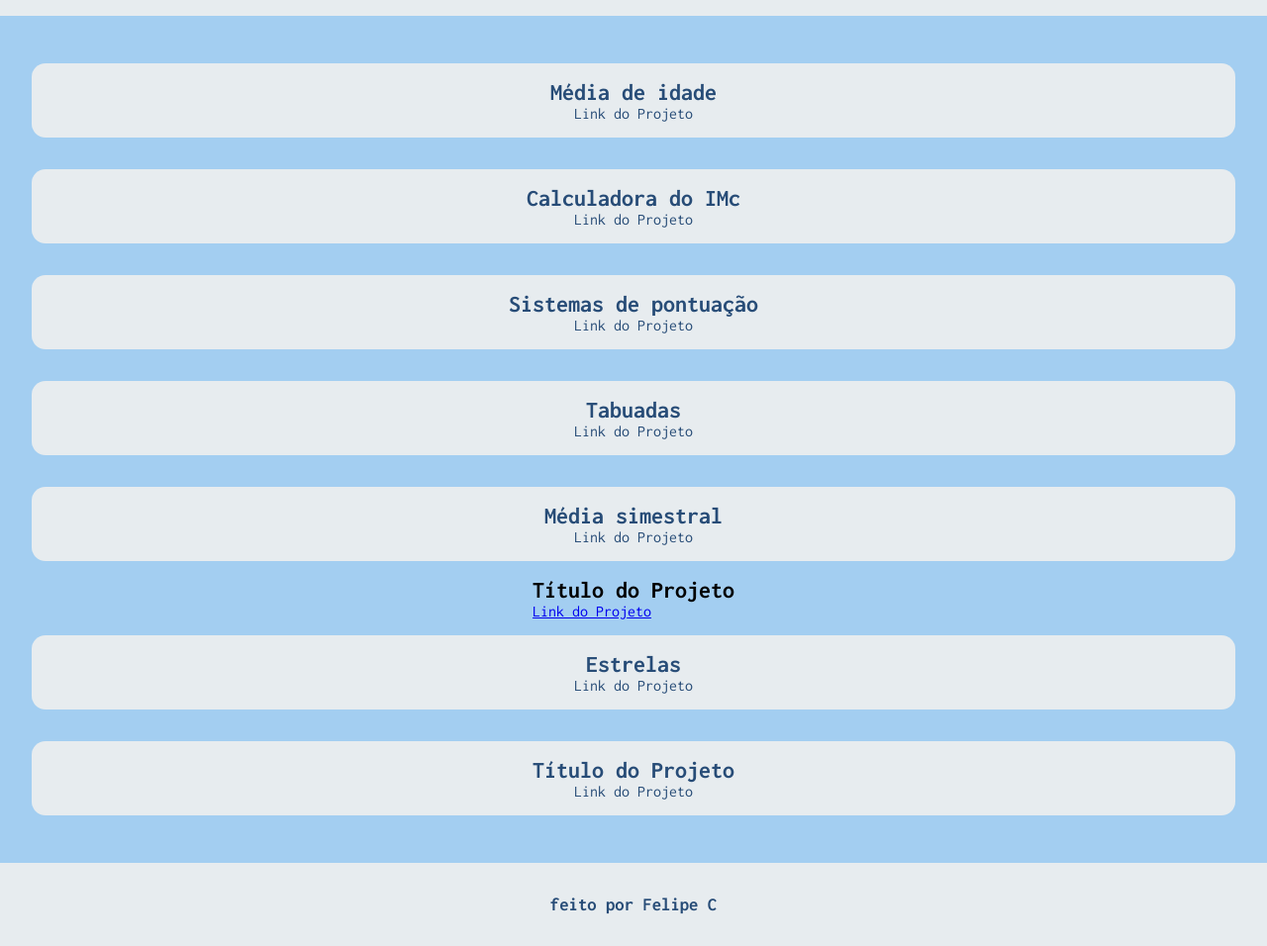
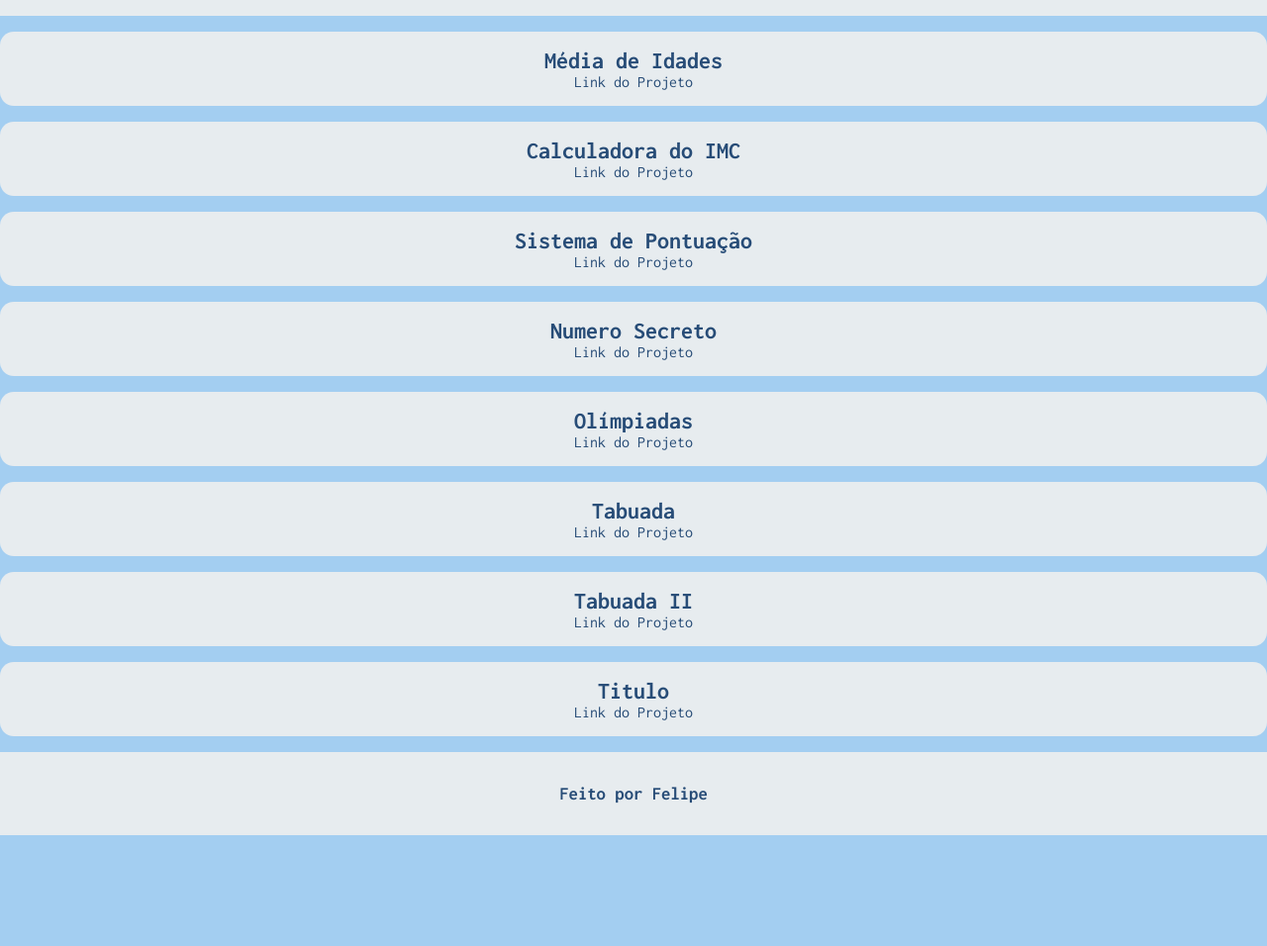
Before and after one commit to felipecardosopacheco/2-DS-html-js, a plain HTML site: page index.html in a window 1280 px wide. Shown: the part 85-1041 px from the top of the page at 99% size. After the commit the page ends 929 px from the top, so only its background shows below. Drawn offline with nearby package versions, Linux system fonts and the light colour scheme.

Commit message:
Add files via upload

```diff
--- a/index.html
+++ b/index.html
@@ -3,51 +3,68 @@
 <head>
     <meta charset="UTF-8">
     <meta name="viewport" content="width=device-width, initial-scale=1.0">
-    <title>Projetos de Front-End</title>
+    <title>Projetos de Front-end</title>
     <link rel="stylesheet" href="style.css">
 </head>
 <body>
     <header>
-        <h1>Projetos do 2º ano de DS</h1>
+        <h1>Projetos do 2º DS</h1>
         </header>
         <main>
-        <section class="Projetos">
+            <section class="projetos">
                 <div class="cartao">
-    <h2>Média de idade</h2>
+                    <h2> Média de Idades</h2>
                     <a href="programa01.html"> Link do Projeto</a>
                 </div>
+
+
                 <div class="cartao">
-    <h2>Calculadora do IMc</h2>
+                    <h2> Calculadora do IMC</h2>
                     <a href="programa02.html"> Link do Projeto</a>
                 </div>
+
+
                 <div class="cartao">
-    <h2>Sistemas de pontuação</h2>
+                    <h2> Sistema de Pontuação</h2>
                     <a href="programa03.html"> Link do Projeto</a>
                 </div>
+
+
                 <div class="cartao">
-    <h2>Tabuadas</h2>
+                    <h2>Numero Secreto </h2>
+                    <a href="programa08.html"> Link do Projeto</a>
+                </div>
+
+
+                <div class="cartao">
+                    <h2> Olímpiadas</h2>
+                    <a href="programa05.html"> Link do Projeto</a>
+                </div>
+
+
+
+                <div class="cartao">
+                    <h2>Tabuada </h2>
+                    <a href="programa06.html"> Link do Projeto</a>
+                </div>
+
+                <div class="cartao">
+                    <h2> Tabuada II</h2>
                     <a href="programa07.html"> Link do Projeto</a>
                 </div>
+
+
+
                 <div class="cartao">
-    <h2>Média simestral</h2>
-  <a href="programa08.html"> Link do Projeto</a>
+                    <h2> Titulo </h2>
+                    <a href="#"> Link do Projeto</a>
                 </div>
-<div class="Numero Secreto 2">
-    <h2>Título do Projeto</h2>
-  <a href="programa09.html"> Link do Projeto</a>
-</div>
-<div class="cartao">
-    <h2>Estrelas</h2>
-  <a href="programa10.html"> Link do Projeto</a>
-</div>
-<div class="cartao">
-    <h2>Título do Projeto</h2>
-  <a href=""> Link do Projeto</a>
-</div>
+                <footer>
+                    <h3> Feito por <a href="https://github.com/felipecardosopacheco">Felipe</a></h3>
+                </footer>
             </section>
         </main>
-    <footer>
-      <h3> feito por Felipe C <a href="https://github.com/felipecardosopacheco"   ></a></h3>
-    </footer>
+
+
 </body>
 </html>
```
Also changed, not shown: NumeroSecreto.html (added, +75 -0 lines). Lines whose indentation alone changed are shown as unchanged.
